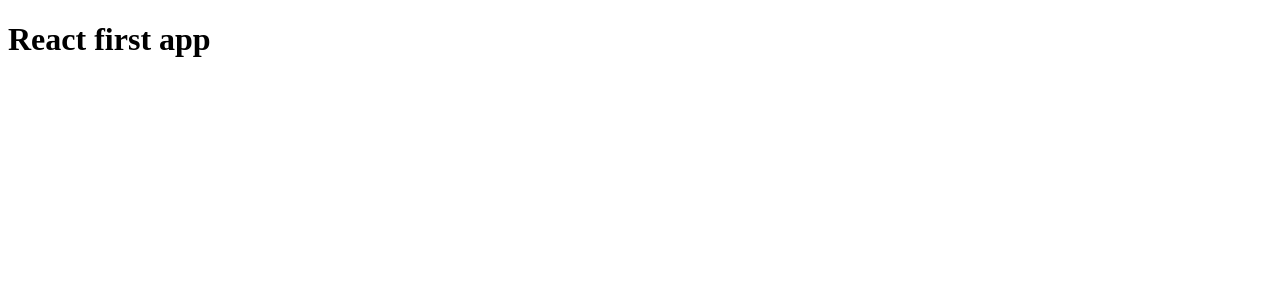
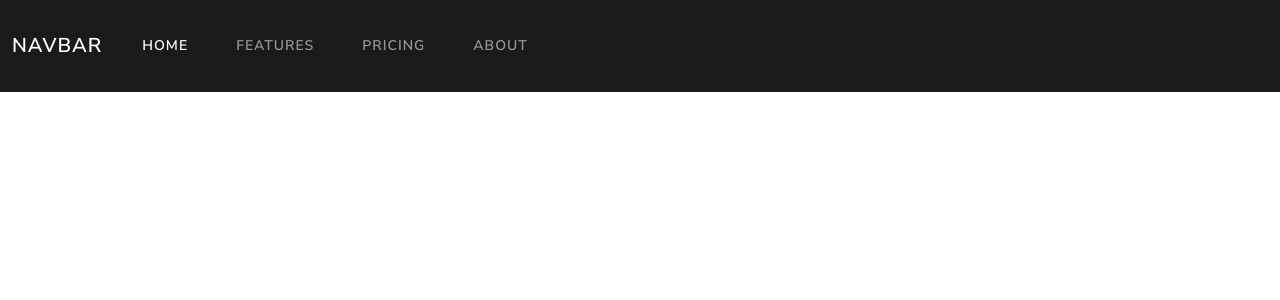
Before and after one commit to lucianoparavanarg/reactjs-paravan, a React (Create React App) app: page / in a window 1280 px wide. Shown: the top 300 px of the page. Built offline with nearby package versions, Linux system fonts and the light colour scheme.

Commit message:
navbar menu e-commerce

```diff
--- a/public/index.html
+++ b/public/index.html
@@ -5,8 +5,10 @@
   <meta http-equiv="X-UA-Compatible" content="IE=edge">
   <meta name="viewport" content="width=device-width, initial-scale=1.0">
   <title>Document</title>
+  <link rel="stylesheet" href="https://bootswatch.com/5/lux/bootstrap.min.css">
 </head>
 <body>
   <div id="root"></div>
+  <script src="https://cdn.jsdelivr.net/npm/bootstrap@5.2.0/dist/js/bootstrap.bundle.min.js" integrity="sha384-A3rJD856KowSb7dwlZdYEkO39Gagi7vIsF0jrRAoQmDKKtQBHUuLZ9AsSv4jD4Xa" crossorigin="anonymous"></script>
 </body>
 </html>
--- a/src/App.js
+++ /dev/null
@@ -1,11 +0,0 @@
-import './App.css';
-
-function App() {
-  return (
-    <div className="App">
-      <h1>React first app</h1>
-    </div>
-  );
-}
-
-export default App;
--- /dev/null
+++ b/src/components/App.jsx
@@ -0,0 +1,37 @@
+import './App.css';
+
+function App() {
+  return (
+    <div className="">
+      <nav className="navbar navbar-expand-lg navbar-dark bg-primary">
+        <div className="container-fluid">
+          <a className="navbar-brand" href="#">Navbar</a>
+          <button className="navbar-toggler" type="button" data-bs-toggle="collapse" data-bs-target="#navbarColor01" aria-controls="navbarColor01" aria-expanded="false" aria-label="Toggle navigation">
+            <span className="navbar-toggler-icon" />
+          </button>
+          <div className="collapse navbar-collapse" id="navbarColor01">
+            <ul className="navbar-nav me-auto">
+              <li className="nav-item">
+                <a className="nav-link active" href="#">Home
+                  <span className="visually-hidden">(current)</span>
+                </a>
+              </li>
+              <li className="nav-item">
+                <a className="nav-link" href="#">Features</a>
+              </li>
+              <li className="nav-item">
+                <a className="nav-link" href="#">Pricing</a>
+              </li>
+              <li className="nav-item">
+                <a className="nav-link" href="#">About</a>
+              </li>
+            </ul>
+          </div>
+        </div>
+      </nav>
+
+    </div>
+  );
+}
+
+export default App;
--- a/src/index.js
+++ b/src/index.js
@@ -1,8 +1,7 @@
 import React from 'react';
 import ReactDOM from 'react-dom/client';
 import './index.css';
-import App from './App';
-
+import App from './components/App.jsx';
 
 const root = ReactDOM.createRoot(document.getElementById('root'));
 
```
Also changed, not shown: src/components/App.css (added).
